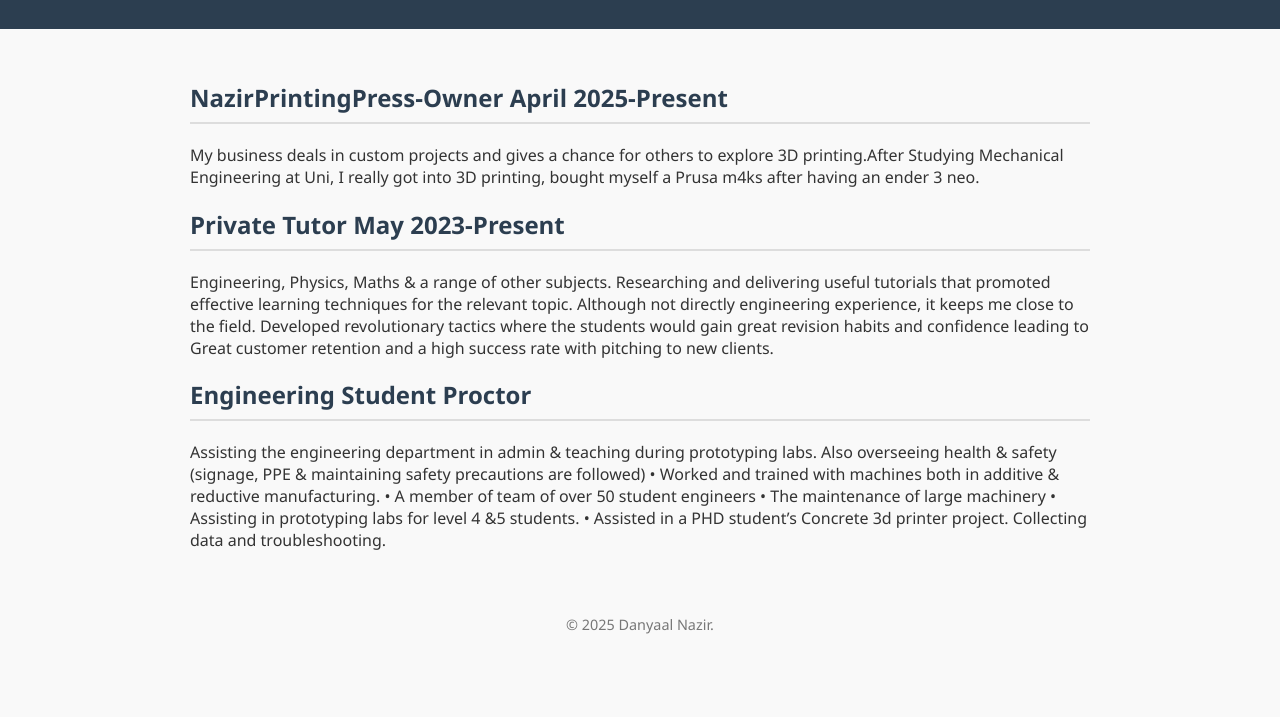
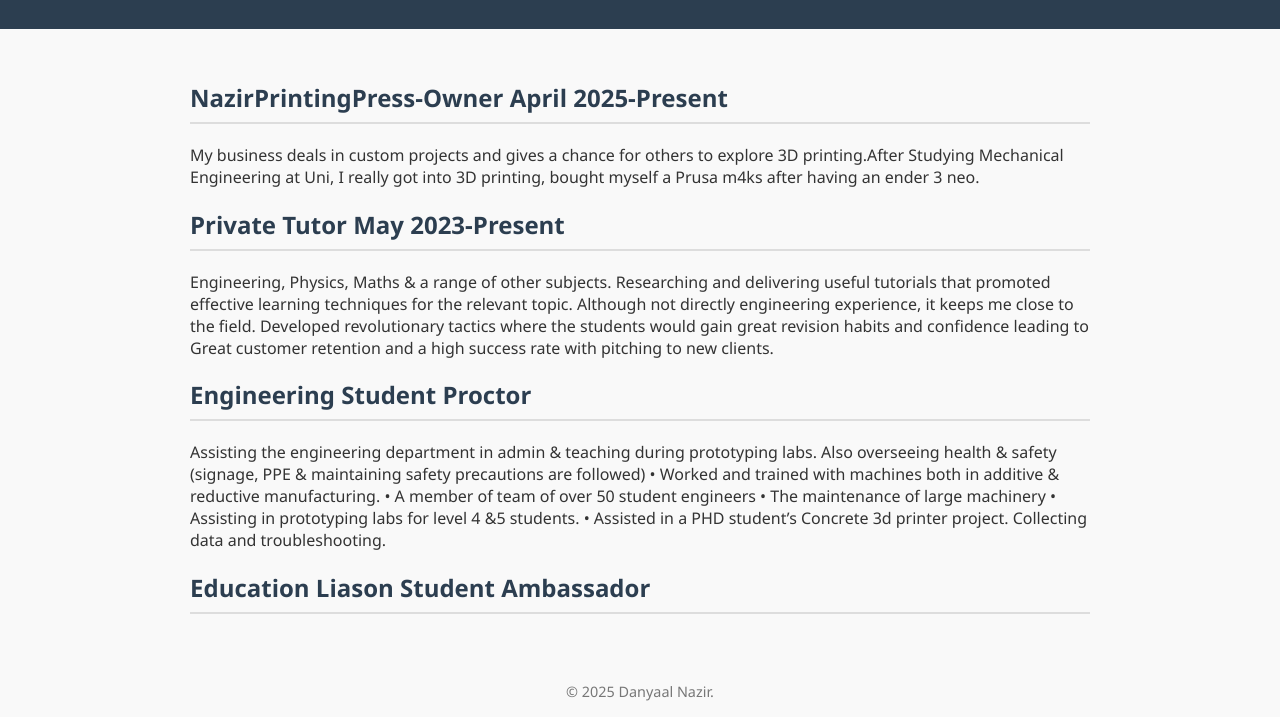
Before and after one commit to NazirPrintingPress/portfolio, a plain HTML site: page experience.html in a window 1280 px wide. Shown: the part 270-987 px from the top of the page. Before the commit the page ends 920 px from the top, so only its background shows below. Drawn offline with Linux system fonts and the light colour scheme.

Commit message:
Update experience.html

```diff
--- a/experience.html
+++ b/experience.html
@@ -37,6 +37,10 @@
                 • Assisting in prototyping labs for level 4 &5 students.
                 • Assisted in a PHD student’s Concrete 3d printer project. Collecting data and troubleshooting.</p>
         </section>
+        <section class="Education Liason Student Ambassador">
+            <h2> Education Liason Student Ambassador</h2>
+
+        </section>
     </main>
     <footer>
         &copy; 2025 Danyaal Nazir.
```
